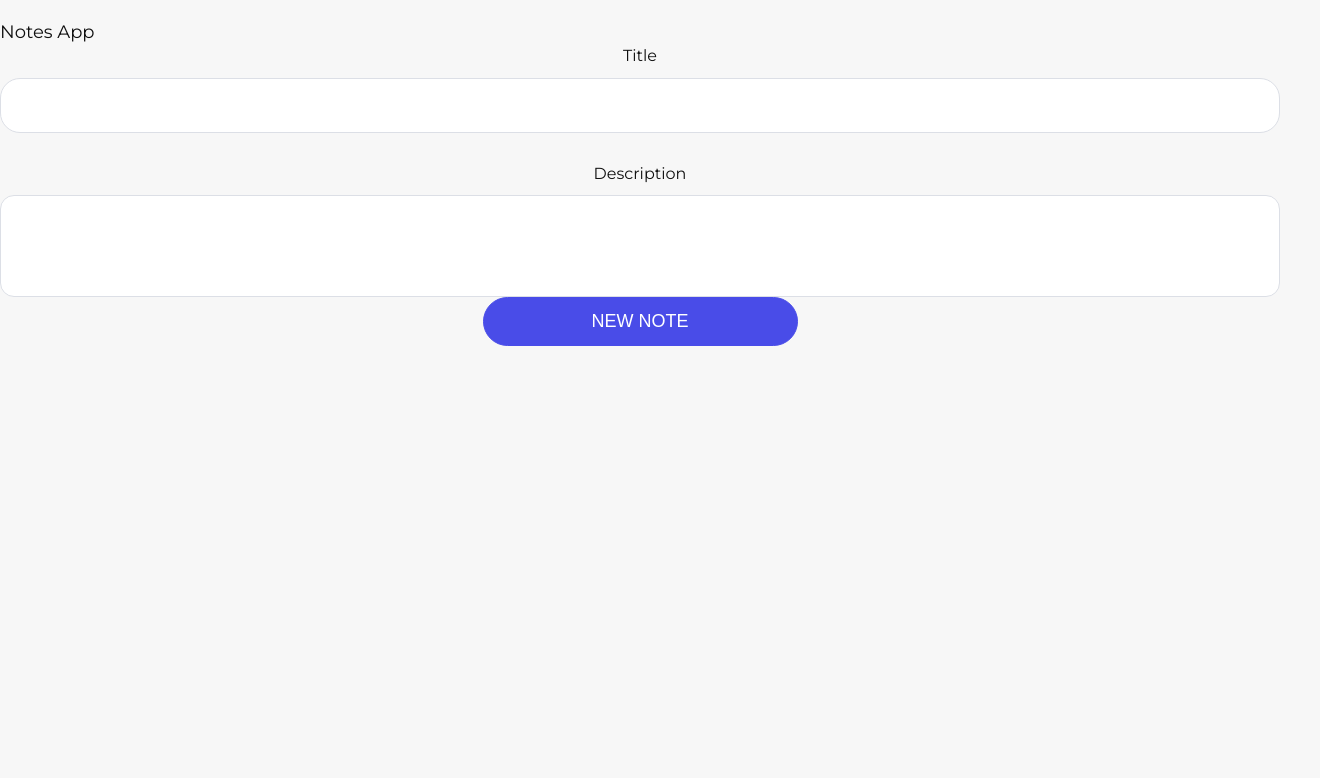
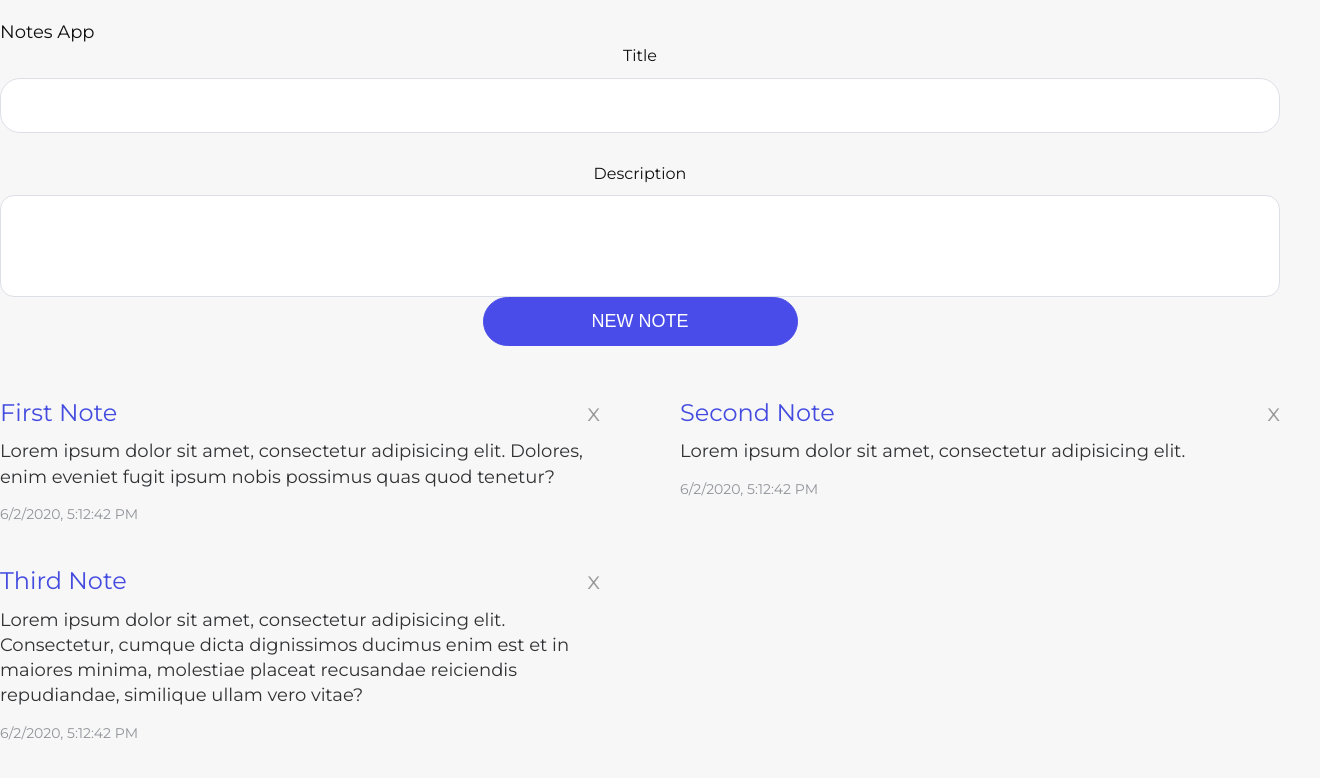
Before and after one commit to olegchabak/notes, a Vue app: page / in a window 1280 px wide. Shown: the top 778 px of the page, 1320 px wide, since content can reach past the window. Built offline with nearby package versions, Linux system fonts and the light colour scheme.

Commit message:
04:00 https://tocode.ru/lk/courses/vue-pro/#/note-2/5

```diff
--- a/src/App.vue
+++ b/src/App.vue
@@ -32,21 +32,21 @@
 					date: new Date(Date.now()).toLocaleString()
 				},
 				notes: [
-					// {
-					// 	title: 'First Note',
-					// 	description: 'Lorem ipsum dolor sit amet, consectetur adipisicing elit. Dolores, enim eveniet fugit ipsum nobis possimus quas quod tenetur?',
-					// 	date: new Date(Date.now()).toLocaleString()
-					// },
-					// {
-					// 	title: 'Second Note',
-					// 	description: 'Lorem ipsum dolor sit amet, consectetur adipisicing elit.',
-					// 	date: new Date(Date.now()).toLocaleString()
-					// },
-					// {
-					// 	title: 'Third Note',
-					// 	description: 'Lorem ipsum dolor sit amet, consectetur adipisicing elit. Consectetur, cumque dicta dignissimos ducimus enim est et in maiores minima, molestiae placeat recusandae reiciendis repudiandae, similique ullam vero vitae?',
-					// 	date: new Date(Date.now()).toLocaleString()
-					// },
+					{
+						title: 'First Note',
+						description: 'Lorem ipsum dolor sit amet, consectetur adipisicing elit. Dolores, enim eveniet fugit ipsum nobis possimus quas quod tenetur?',
+						date: new Date(Date.now()).toLocaleString()
+					},
+					{
+						title: 'Second Note',
+						description: 'Lorem ipsum dolor sit amet, consectetur adipisicing elit.',
+						date: new Date(Date.now()).toLocaleString()
+					},
+					{
+						title: 'Third Note',
+						description: 'Lorem ipsum dolor sit amet, consectetur adipisicing elit. Consectetur, cumque dicta dignissimos ducimus enim est et in maiores minima, molestiae placeat recusandae reiciendis repudiandae, similique ullam vero vitae?',
+						date: new Date(Date.now()).toLocaleString()
+					},
 				],
 			}
 		},
--- a/src/components/Notes.vue
+++ b/src/components/Notes.vue
@@ -6,6 +6,7 @@
 		>
 			<div class="note__header">
 				<h4>{{note.title}}</h4>
+				<a href="#" @click.prevent="removeNote(index)" class="note__remove">x</a>
 			</div>
 			<p class="note__body">
 				{{note.description}}
@@ -23,6 +24,16 @@
 				type: Array,
 				required: true
 			}
+		},
+		methods:{
+			removeNote(index){
+				this.$emit('removeNote', index)
+			}
+		},
+		mounted() {
+			this.$on('removeNote', function (index) {
+				this.notes.splice(index, 1);
+			});
 		}
 	}
 </script>
@@ -41,6 +52,8 @@
 		//border: 1px solid gray;
 		padding: 20px 40px;
 		&__header{
+			display: flex;
+			justify-content: space-between;
 			color: $primary-color;
 			font-size: 24px;
 			margin-bottom: 10px;
@@ -54,5 +67,11 @@
 			color: $neutral-secondary;
 			font-size: 14px;
 		}
+		&__remove{
+			color: $light-color;
+			&:hover{
+				color: $primary-color;
+			}
+		}
 	}
 </style>
```
